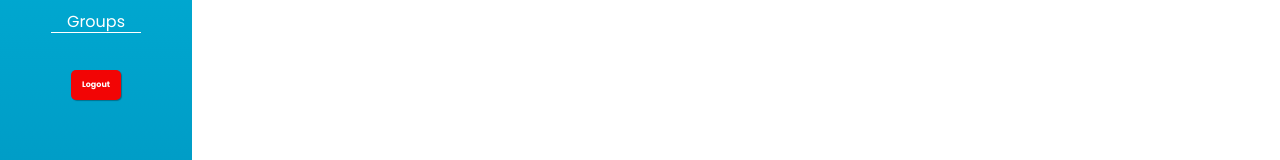
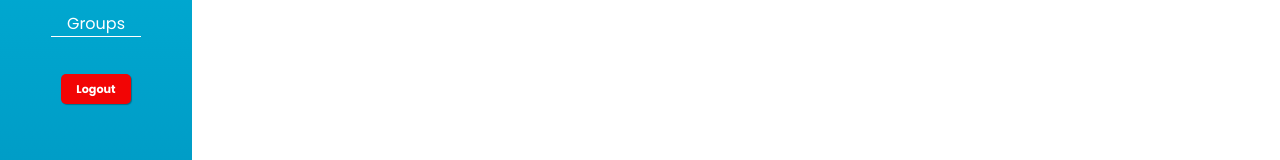
Before and after one commit to brunovcg/Tasky, a React (Create React App) app: page /dashboard in a window 1280 px wide. Shown: the part 215-375 px from the top of the page. Built offline with nearby package versions, Linux system fonts and the light colour scheme; a web font is replaced by a local one.

Commit message:
feature/group: fixed sidebar gorup members

```diff
--- a/src/components/sideMenu/SideMenu.jsx
+++ b/src/components/sideMenu/SideMenu.jsx
@@ -3,9 +3,16 @@ import User from '../../assets/user.png';
 // import MenuIcon from '@material-ui/icons/Menu';
 import Button from '../button/Button';
 import {MembersContainer} from './styles';
+import { useWindowSize } from '../../providers/windowSize';
 
 
 const SideMenu = () => {
+
+    const {useWindowDimensions} = useWindowSize()
+
+    const {width} = useWindowDimensions()
+
+
     return(
         <>
         <Container>
@@ -26,7 +33,7 @@ const SideMenu = () => {
             <ButtonContainer>
                 <Button
                     setColor={'var(--red)'}
-                    setSize={'small'}
+                    setSize={'medium'}
                     click={() => console.log('Logout')}
                 >Logout</Button>
             </ButtonContainer>
@@ -38,13 +45,9 @@ const SideMenu = () => {
                 <div>membro 3</div>
                 <div>membro 4</div> */}
             </MembersContainer>
-
         </Container>
 
-
-
-
-            </>
+        </>
     )
 }
 
--- a/src/components/sideMenu/styles.js
+++ b/src/components/sideMenu/styles.js
@@ -56,7 +56,6 @@ export const LinkContainer = styled.div`
 
 export const Link = styled.a`
     width: 7vw;
-    height: 3vh;
     border-bottom: 1px solid var(--white);
     color: var(--white);
     font-size: 1rem;
--- a/src/pages/group/Group.jsx
+++ b/src/pages/group/Group.jsx
@@ -10,13 +10,11 @@ const Group = () => {
 
     const [hidden, setHidden] = useState(true);
 
-    const {useWindowDimensions} = useWindowSize()
+    const {useWindowDimensions} = useWindowSize();
 
-    const {width} = useWindowDimensions()
-
+    const {width} = useWindowDimensions();
 
     const changeDisplay = () => {
-
         setHidden(!hidden)
     }
 
--- a/src/pages/group/styles.js
+++ b/src/pages/group/styles.js
@@ -69,7 +69,6 @@ export const GroupContainer = styled.div`
                 display: flex;
                 justify-content: center;
                 align-items: center;
-
             }
 
             .activitiesMain{
@@ -79,10 +78,7 @@ export const GroupContainer = styled.div`
             @media (max-width: 500px) {
                 width:100%;
             }
-
         }
-
-
     }
 
 
--- a/src/providers/index.js
+++ b/src/providers/index.js
@@ -3,9 +3,9 @@ import { WindowSizeProvider } from "./windowSize";
 
 const providers = ({children}) => {
     return(
-    <WindowSizeProvider>
-        {children}
-    </WindowSizeProvider>
+        <WindowSizeProvider>
+            {children}
+        </WindowSizeProvider>
     )
 }
 
```
